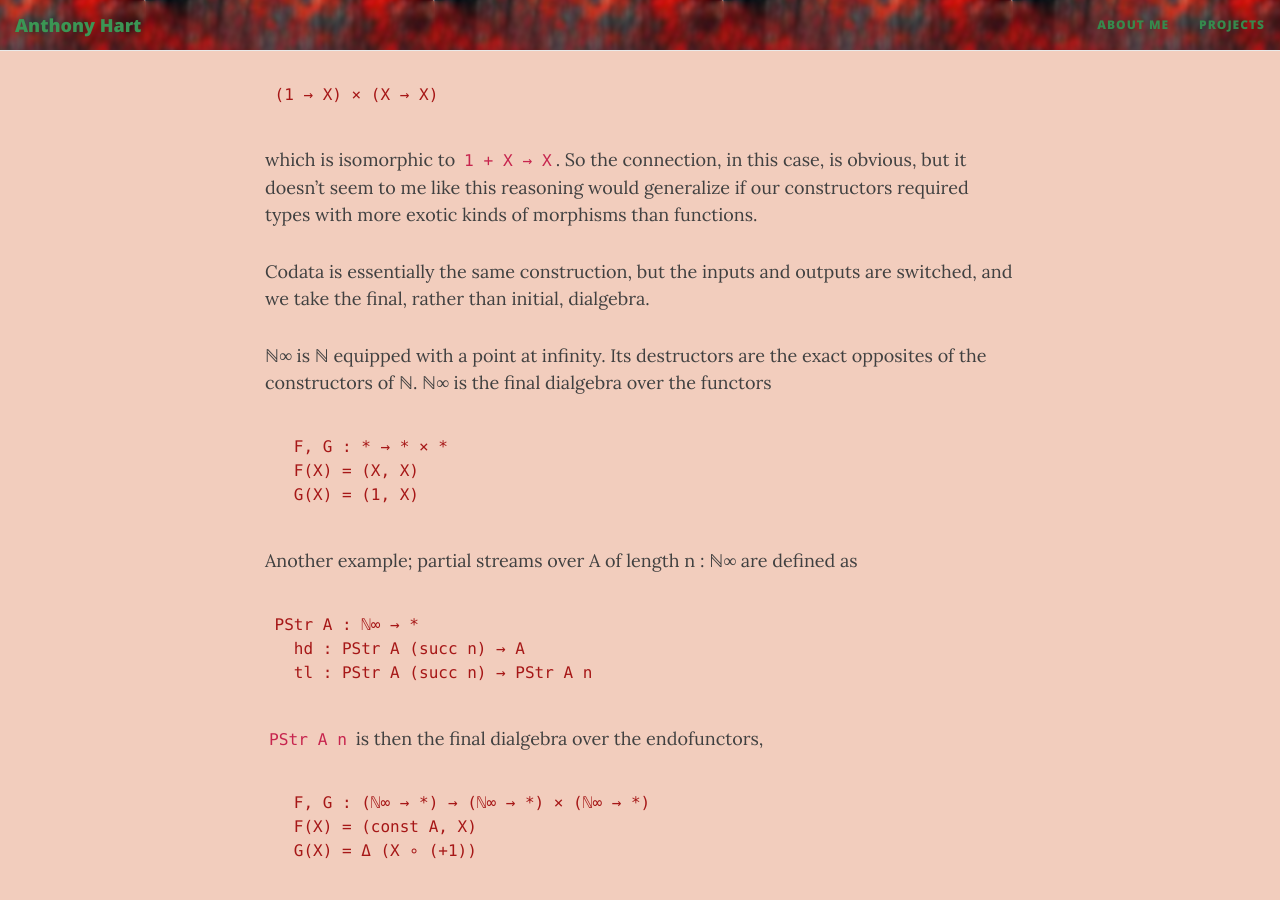
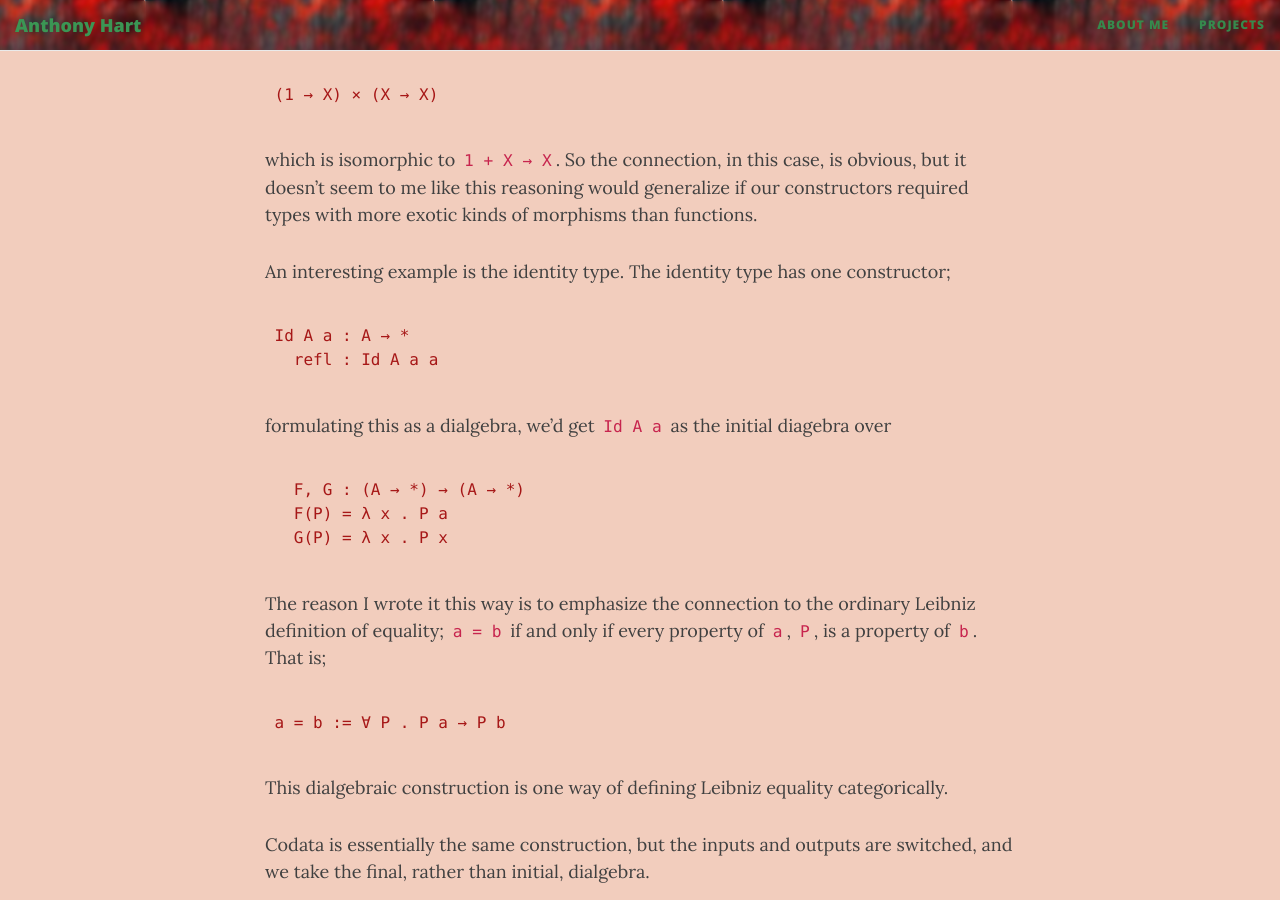
Before and after one commit to AHartNtkn/AHartNtkn.github.io, a Jekyll site: the page built from _posts/2020-08-31-Datatypes-as-Dialgebras.md, in a window 1280 px wide and 900 px high, scrolled down 2970 px. Built offline with Jekyll 4.4.1, drawn with Linux system fonts in a browser that asks for light colours; nearby versions of some CDN libraries; some of the changed text lies outside the part shown.

Commit message:
Add note on identity types and impredicative codata encodings.

````diff
--- a/_posts/2020-08-31-Datatypes-as-Dialgebras.md
+++ b/_posts/2020-08-31-Datatypes-as-Dialgebras.md
@@ -82,6 +82,25 @@ I do wonder what the generic principal relating these is. I think it may be a pe
 (1 → X) × (X → X)
 ```
 which is isomorphic to `1 + X → X`. So the connection, in this case, is obvious, but it doesn't seem to me like this reasoning would generalize if our constructors required types with more exotic kinds of morphisms than functions.
+
+An interesting example is the identity type. The identity type has one constructor;
+```
+Id A a : A → *
+  refl : Id A a a
+```
+
+formulating this as a dialgebra, we'd get `Id A a` as the initial diagebra over
+```
+  F, G : (A → *) → (A → *)
+  F(P) = λ x . P a
+  G(P) = λ x . P x
+```
+
+The reason I wrote it this way is to emphasize the connection to the ordinary Leibniz definition of equality; `a = b` if and only if every property of `a`, `P`, is a property of `b`. That is;
+```
+a = b := ∀ P . P a → P b
+```
+This dialgebraic construction is one way of defining Leibniz equality categorically.
 
 Codata is essentially the same construction, but the inputs and outputs are switched, and we take the final, rather than initial, dialgebra.
 
@@ -235,3 +254,11 @@ which is further equivalent to
 ```
 
 where `n` is the number of constructors. This seems very workable and should give a generic construction for something like a Church encoding for dependent types.
+
+We can do a similar construction with coinductive types. For example;
+```
+PStr A n
+  = ∃ X : ℕ∞ → * . (∀ n : ℕ∞ . X (succ n) → A)
+                 × (∀ n : ℕ∞ . X (succ n) → X n)
+                 × X n
+```
````
